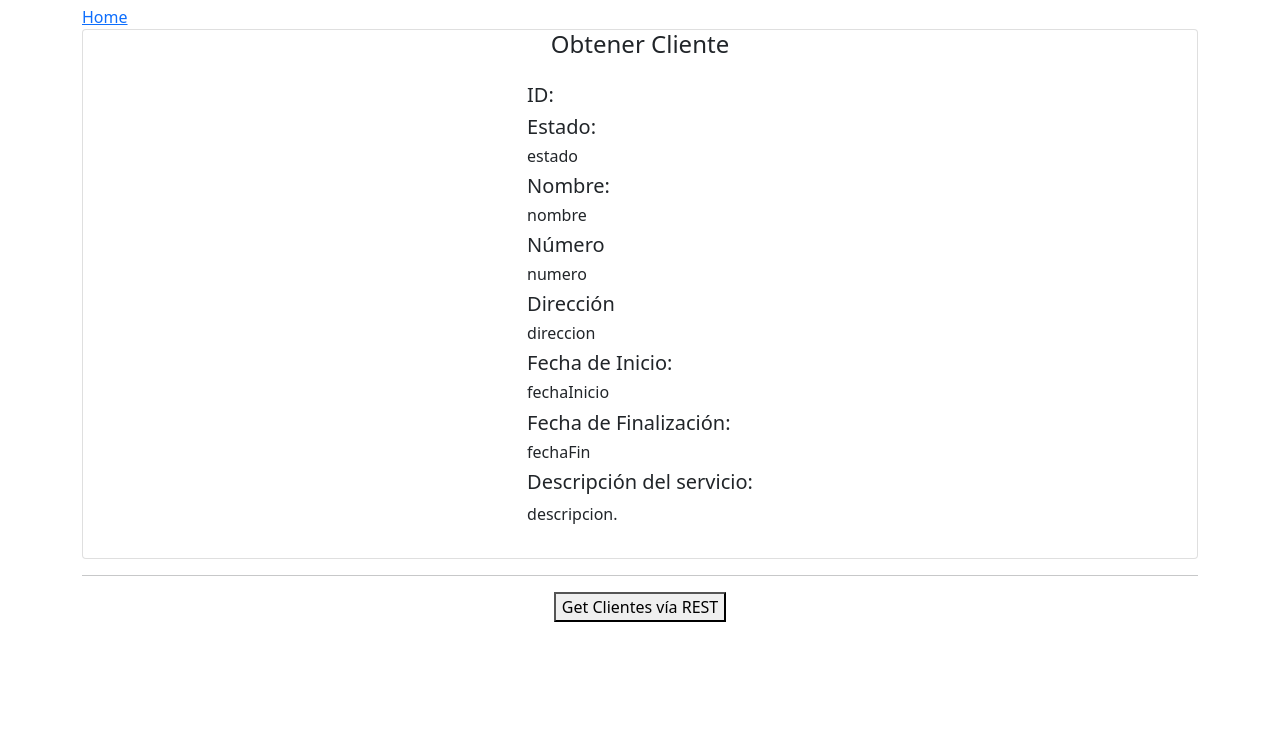
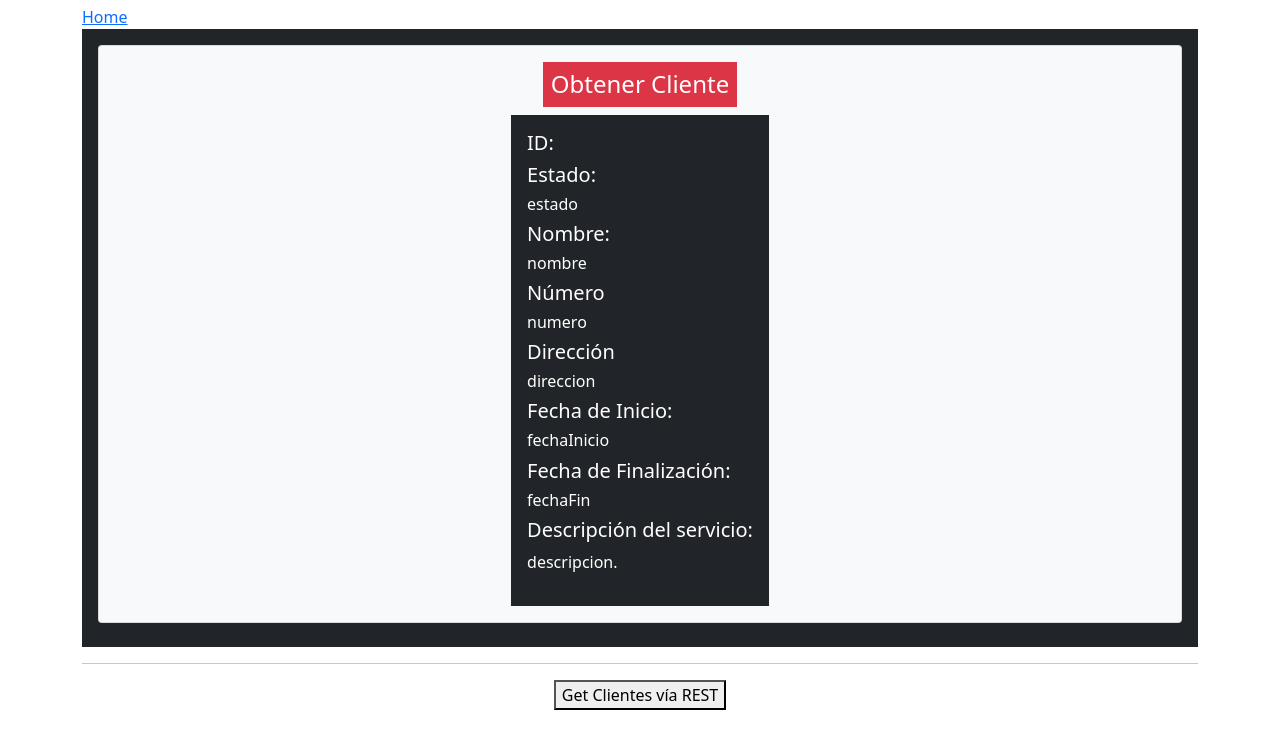
Before and after one commit to jhonjlinaresb/apiWarranty, a website: page public/pages/two.html in a window 1280 px wide. Shown: the part 32-780 px from the top of the page. Drawn offline with nearby package versions, Linux system fonts and the light colour scheme.

Commit message:
Añadir estilos y mejoras

```diff
--- a/public/pages/two.html
+++ b/public/pages/two.html
@@ -4,6 +4,7 @@
     <meta charset="UTF-8">
     <meta http-equiv="X-UA-Compatible" content="IE=edge">
     <meta name="viewport" content="width=device-width, initial-scale=1.0">
+    <link rel="stylesheet" href="../styles.css">
     <link href="https://cdn.jsdelivr.net/npm/bootstrap@5.0.2/dist/css/bootstrap.min.css" rel="stylesheet" integrity="sha384-EVSTQN3/azprG1Anm3QDgpJLIm9Nao0Yz1ztcQTwFspd3yD65VohhpuuCOmLASjC" crossorigin="anonymous">
     <title>Vista de todos los clientes</title>
 </head>
@@ -14,10 +15,10 @@
             <h4>Vista de todas las garantías</h4>
             <a href="/"> Home</a>
         </header>
-        <div class="columns medium-3" v-for="post in posts">
-        <div class="card" style="align-items: center;">
-        <h4 class="text-center">Obtener Cliente</h4>
-            <div class="card-body">
+        <div class="p-3 mb-2 bg-dark" v-for="post in posts">
+        <div class="card p-3 mb-2 bg-light text-white" style="align-items:center;">
+        <h4 class="p-2 mb-2 bg-danger text-white text-center">Obtener Cliente</h4>
+            <div class="bg-dark card-body">
               <div class="card-text">
                 <h5 class="card-title">ID:</h5>
                 <h6 class="card-text">{{ post._id }}</h6>
```
Also changed, not shown: public/index.html (+2 -2 lines), public/styles.css (added).
